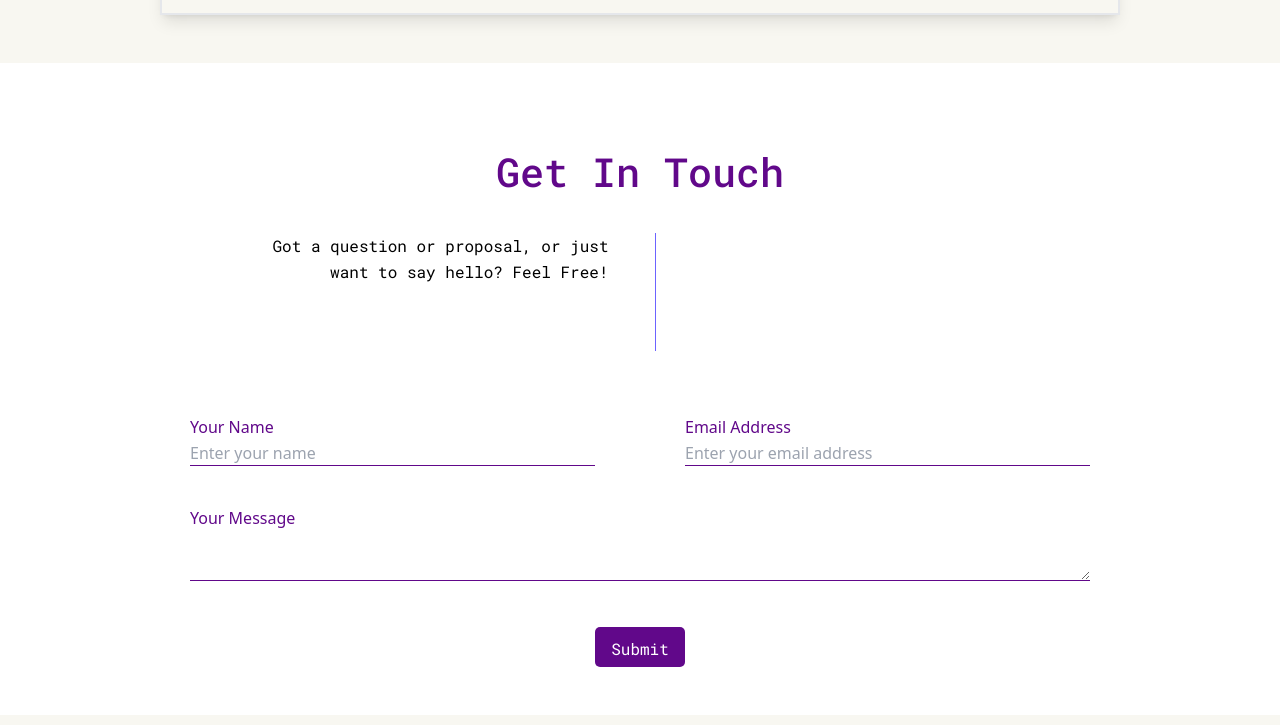
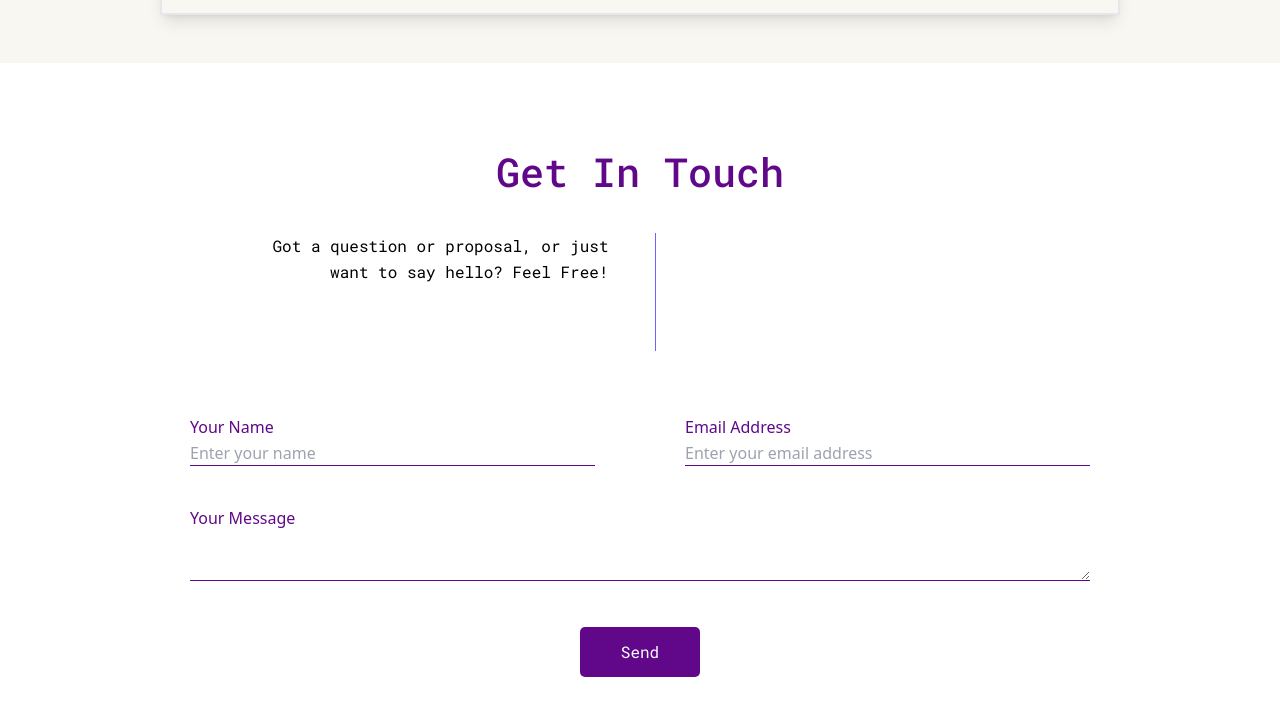
Before and after one commit to uzomaolive/portfolio, a website: page index.html in a window 1280 px wide. Shown: the part 4488-5213 px from the top of the page. Drawn offline with nearby package versions, Linux system fonts and the light colour scheme.

Commit message:
updated the height and width oof the button

```diff
--- a/index.html
+++ b/index.html
@@ -385,11 +385,13 @@
             <label  class="h" for="message">Your Message</label>
             <textarea rows="2"  id="message"></textarea>
         </div>
-        <button class="submit roboto-mono">Submit</button>
+        <button class="submit roboto-mono">Send</button>
     </div>
   </form>
 
+
 </section>
+
 
 <script src="main.js"></script>
 <script src="https://kit.fontawesome.com/b65f2f938c.js" crossorigin="anonymous"></script>
--- a/styles/style.css
+++ b/styles/style.css
@@ -490,8 +490,8 @@ textarea,input:focus {
 .submit{
 background-color: #61088A;
 padding: 10px;
-height: 40px;
-width: 90px;
+height: 50px;
+width: 120px;
 text-align: center;
 color: white;
 border-radius: 5px;
```
